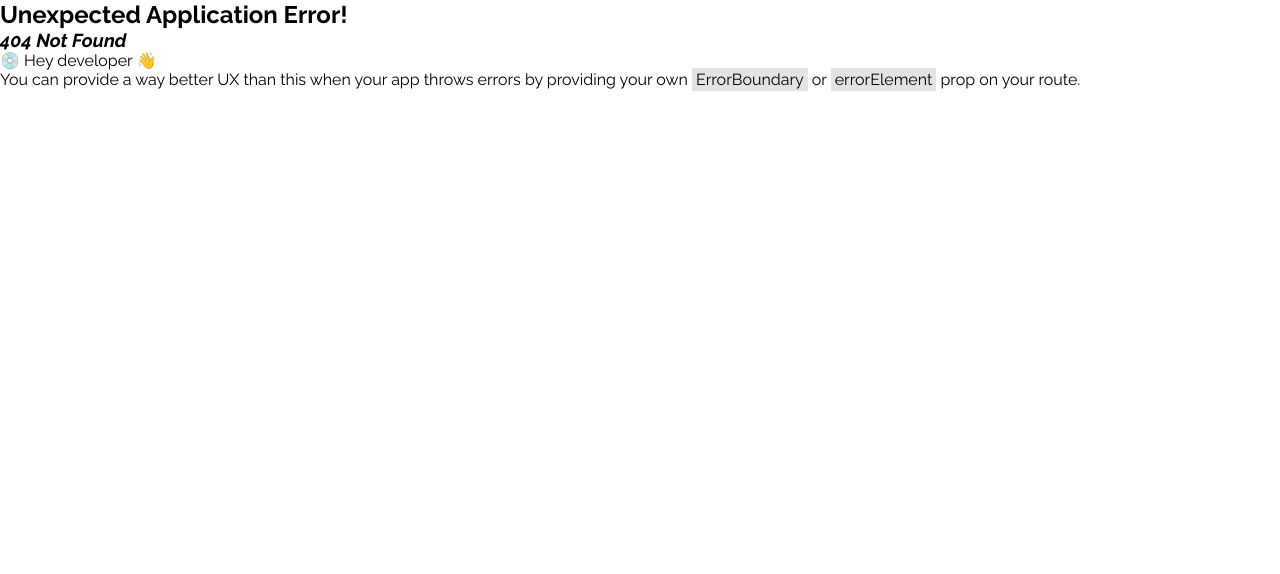
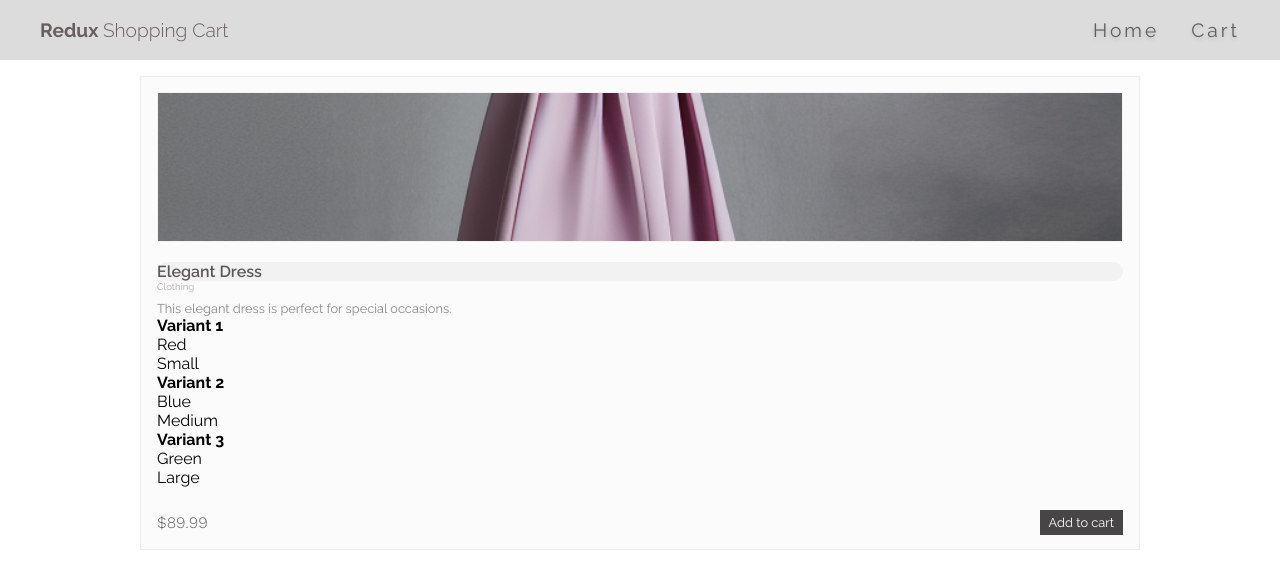
Before and after one commit to Shubamium/Redux-ShoppingCart, a React (Vite) app: page /product/1 in a window 1280 px wide. Before the commit this address had no page. Shown: the top 574 px of the page. Built offline with nearby package versions, Linux system fonts and the light colour scheme.

Commit message:
Add a product page route

```diff
--- a/src/main.jsx
+++ b/src/main.jsx
@@ -6,6 +6,7 @@ import store from './redux/app/store.js'
 import { RouterProvider, createBrowserRouter } from 'react-router-dom'
 import Listing from './page/listing.jsx'
 import Cart from './page/Cart.jsx'
+import DetailedProduct from './page/DetailedProduct.jsx'
 
 const router = createBrowserRouter([
   {
@@ -21,6 +22,10 @@ const router = createBrowserRouter([
       {
         path:'/category/:category',
         element:<Listing/>
+      },
+      {
+        path:'/product/:prodId',
+        element:<DetailedProduct/>
       }
     ]
   }
--- /dev/null
+++ b/src/page/DetailedProduct.jsx
@@ -0,0 +1,56 @@
+import { useState } from "react";
+import { useDispatch, useSelector } from "react-redux";
+import { useParams } from "react-router-dom";
+import { cartActions } from "../redux/features/cart/cartSlice";
+
+function DetailedProduct(){
+    const [variant,setVariant] = useState(1);
+    const [qty,setQty] = useState(1);
+
+    const dispatch = useDispatch();
+    const {prodId} = useParams();
+    const product = useSelector((state)=>state.products[state.products.findIndex((prod)=> prod.id === prodId)]);
+
+
+    function handleAdd(){
+        try{
+            const quantity = parseInt(qty);
+            const cartItem = {id:product.id,qty:quantity,variant:Math.floor(Math.random()*3)}
+            dispatch(cartActions.add(cartItem));
+        }catch(err){
+            alert('Please enter a number for the quantity' + err);
+        }
+    }
+
+    return (
+        <div className="product">
+            <div>
+                <img className="prod-img" src={product.imageSrc || 'https://lzd-img-global.slatic.net/g/p/a1fa48a04c8c30705c9c2ea1bbf6d3d0.jpg_720x720q80.jpg_.webp'} alt="" />
+            </div>
+            <div className="prod-data">
+                <h2 className="name">{product.name}</h2>
+                <p className="category">{product.category}</p>
+                <p className="desc">{product.description}</p>
+                <div className="variants">
+                    {product.variants.map((variant,index)=>{
+                        return <div key={index}>
+                            <h4>Variant {index + 1}</h4>
+                            <p>{variant.color}</p>
+                            <p>{variant.size}</p>
+                        </div>
+                    })}
+                </div>
+
+            </div>
+            <form className="prod-footer" onSubmit={(e)=>{e.preventDefault()}}>
+                    <p className="price">${product.price}</p>
+                    {/* <label htmlFor="qty">Qty:</label> */}
+                    {/* <input type="number" onChange={(e)=>setQty(e.target.value)} value={qty} min={1} max={99} name="qty" /> */}
+                    <button className="btn cart-btn" onClick={handleAdd}>Add to cart</button>
+            </form>
+            {/* <p>{product.variants[0].size}</p> */}
+        </div>
+    )
+}
+
+export default DetailedProduct
--- a/src/page/Listing.jsx
+++ b/src/page/Listing.jsx
@@ -67,22 +67,10 @@ function ProductList({product}){
                 <h2 className="name">{product.name}</h2>
                 <p className="category">{product.category}</p>
                 <p className="desc">{product.description}</p>
-                {/* <div className="variants">
-                    {product.variants.map((variant,index)=>{
-                        return <div key={index}>
-                            <h4>Variant {index + 1}</h4>
-                            <p>{variant.color}</p>
-                            <p>{variant.size}</p>
-                        </div>
-                    })}
-                </div> */}
-
             </div>
             <form className="prod-footer" onSubmit={(e)=>{e.preventDefault()}}>
                     <p className="price">${product.price}</p>
-                    {/* <label htmlFor="qty">Qty:</label> */}
-                    {/* <input type="number" onChange={(e)=>setQty(e.target.value)} value={qty} min={1} max={99} name="qty" /> */}
-                    <button className="btn cart-btn" onClick={handleAdd}>Add to cart</button>
+                    <Link to={`/product/${product.id}`}><button className="btn cart-btn" >Add to cart</button></Link>
             </form>
             {/* <p>{product.variants[0].size}</p> */}
         </div>
--- a/src/style/index.scss
+++ b/src/style/index.scss
@@ -224,7 +224,9 @@ header{
         gap: 30px;
         padding: 1em;
         .cart-item{
+
             padding: 1em;
+            padding-right: 2em;
             @include panel();
             min-height: 160px;
             display: grid;
```
